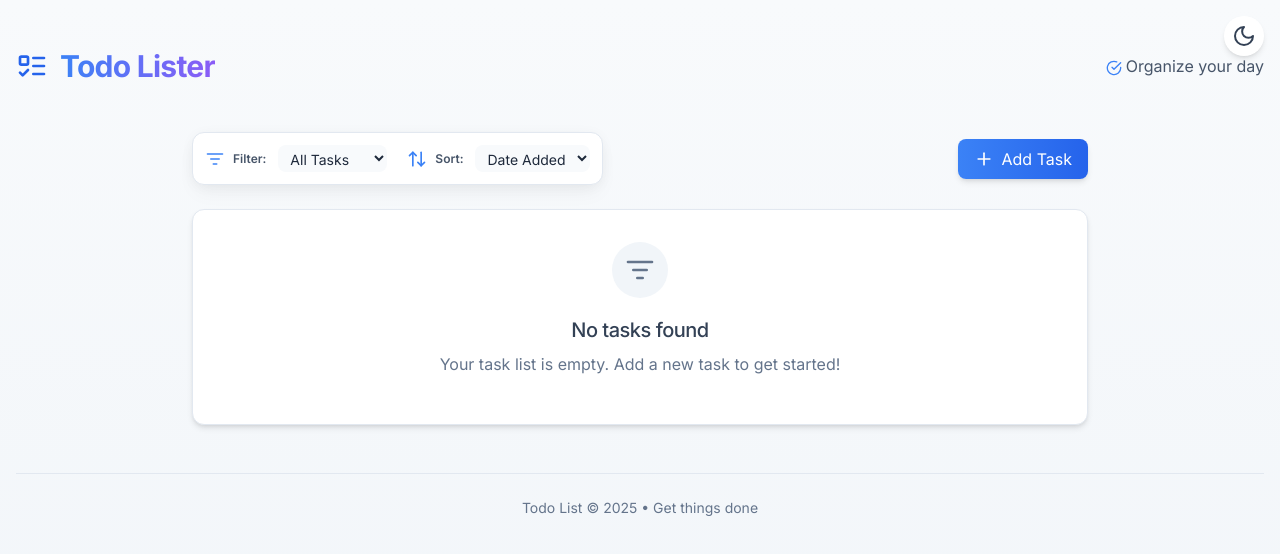
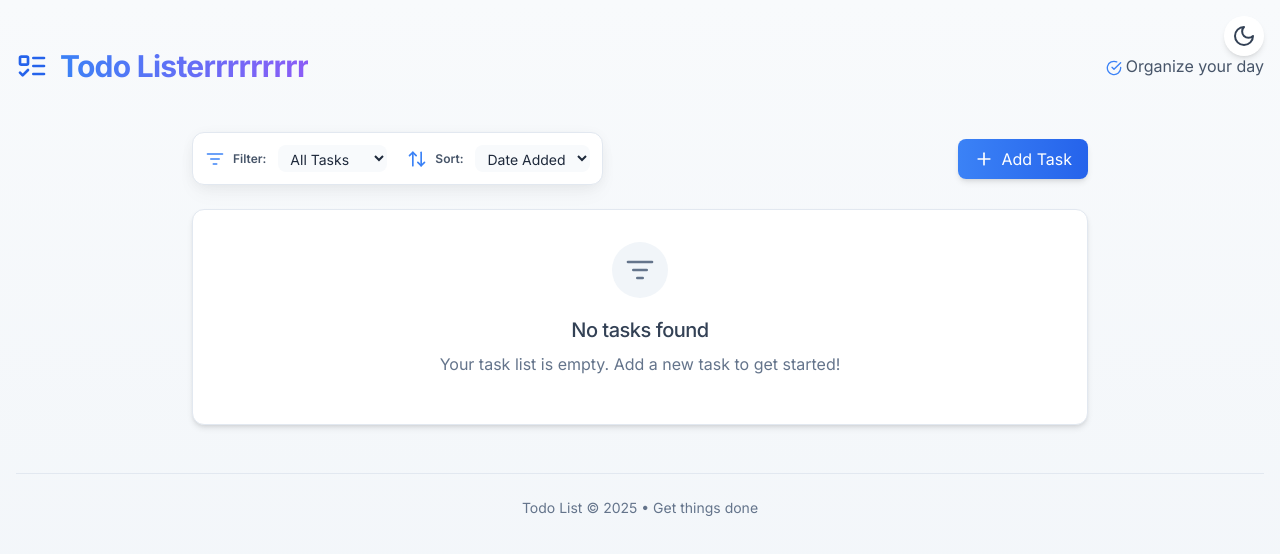
Before and after one commit to apper-canvas/taskflow-qbkqhf, a React (Vite) app: page / in a window 1280 px wide. Shown: the top 554 px of the page. Built offline with nearby package versions, Linux system fonts and the light colour scheme.

Commit message:
Update Home.jsx

```diff
--- a/src/pages/Home.jsx
+++ b/src/pages/Home.jsx
@@ -78,7 +78,7 @@ const Home = () => {
                 <ListTodoIcon className="w-8 h-8" />
               </motion.div>
               <h1 className="text-2xl md:text-3xl font-bold bg-gradient-to-r from-primary to-secondary bg-clip-text text-transparent">
-                Todo Lister
+                Todo Listerrrrrrrrr
               </h1>
             </div>
 
```
